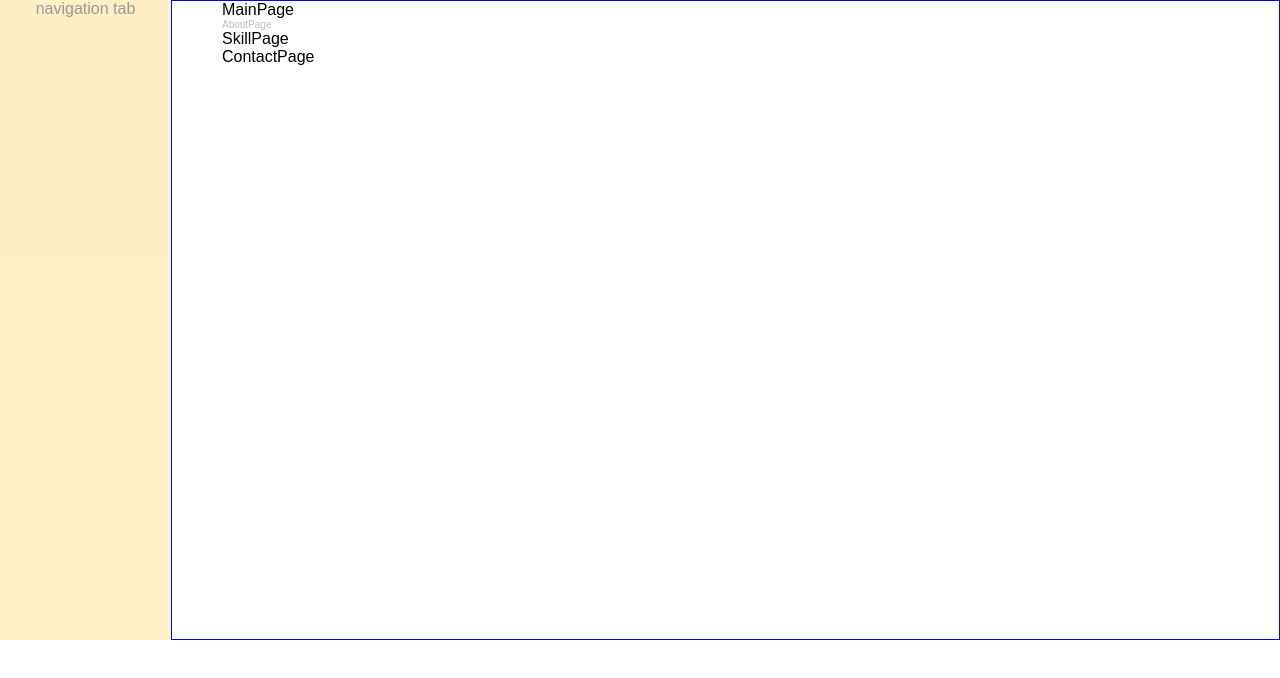
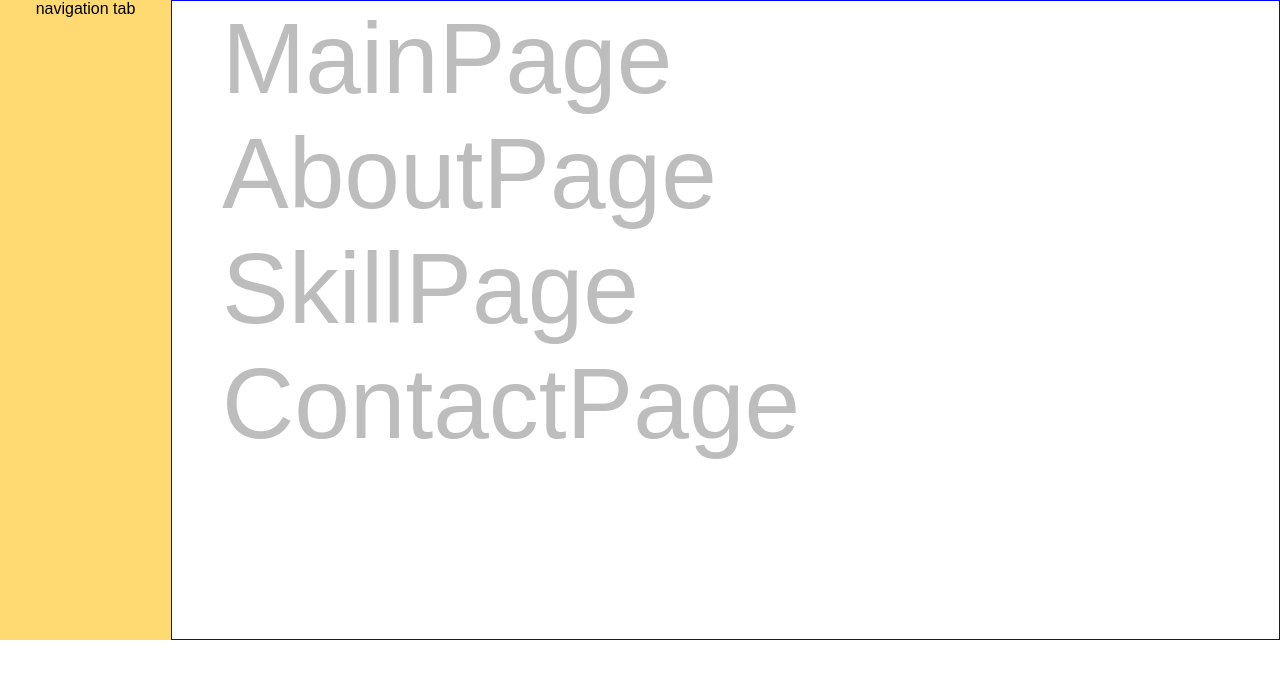
Before and after one commit to takk2/portfolio, a Next.js app: page / in a window 1280 px wide. Shown: the top 678 px of the page. Built offline with nearby package versions, Linux system fonts and the light colour scheme; a web font is replaced by a local one.

Commit message:
[Update] pagetitle component

```diff
--- a/src/components/common/navigation/styles.ts
+++ b/src/components/common/navigation/styles.ts
@@ -5,7 +5,6 @@ export const Wrapper = styled.aside`
   width: 200px;
   height: 80vh;
   background-color: ${theme.colors.main.point};
-  opacity: 0.4;
 
   div {
     text-align: center;
--- a/src/components/common/typography/pageTitle.ts
+++ b/src/components/common/typography/pageTitle.ts
@@ -2,6 +2,6 @@ import theme from "@/src/common/styles/theme";
 import styled from "@emotion/styled";
 
 export const PageTitle = styled.h2`
-  font-size: ${theme.fontSize.fs10};
+  font-size: ${theme.fontSize.fs100};
   color: ${theme.colors.main.primary};
 `;
--- a/src/components/contact/presenter.tsx
+++ b/src/components/contact/presenter.tsx
@@ -1,7 +1,9 @@
+import { PageTitle } from "../common/typography/pageTitle";
+
 const ContactPresenter = () => {
   return (
     <>
-      <div>ContactPage</div>
+      <PageTitle>ContactPage</PageTitle>
     </>
   );
 };
--- a/src/components/main/presenter.tsx
+++ b/src/components/main/presenter.tsx
@@ -1,7 +1,9 @@
+import { PageTitle } from "../common/typography/pageTitle";
+
 const MainPresenter = () => {
   return (
     <>
-      <div>MainPage</div>
+      <PageTitle>MainPage</PageTitle>
     </>
   );
 };
--- a/src/components/skill/presenter.tsx
+++ b/src/components/skill/presenter.tsx
@@ -1,7 +1,9 @@
+import { PageTitle } from "../common/typography/pageTitle";
+
 const SkillPresenter = () => {
   return (
     <>
-      <div>SkillPage</div>
+      <PageTitle>SkillPage</PageTitle>
     </>
   );
 };
```
